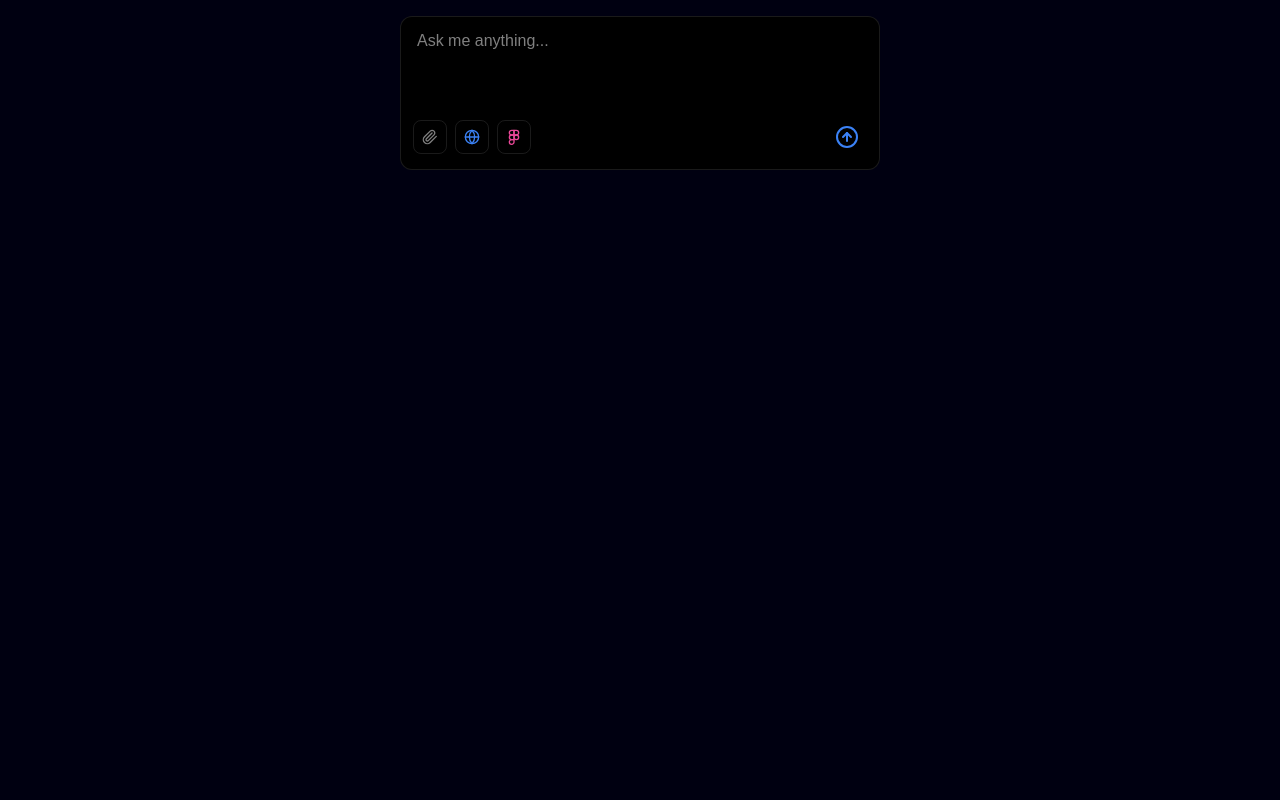
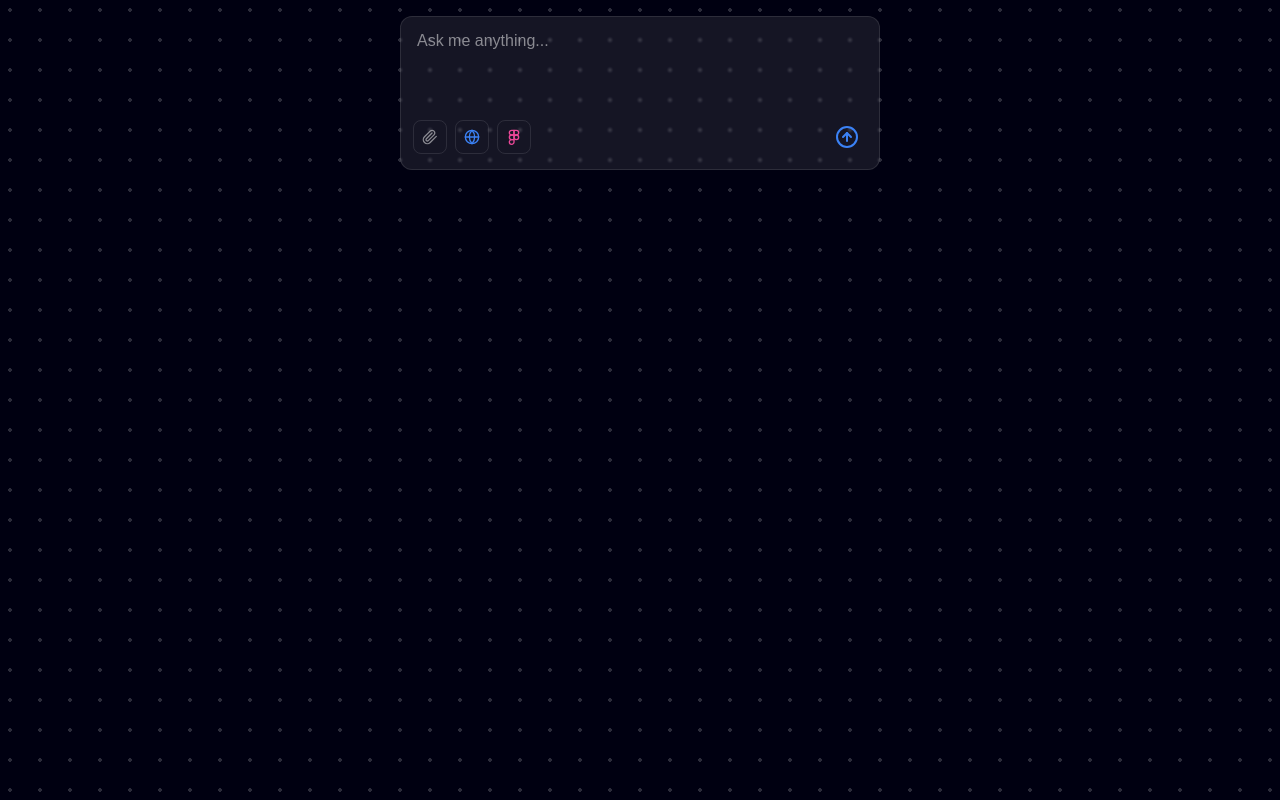
Before and after one commit to Ashraful332/Firebox-Ai, a Next.js app: page /ai in a window 1280 px wide. Built offline with nearby package versions, Linux system fonts and the light colour scheme.

Commit message:
add butifull background

```diff
--- a/src/app/ai/ai.css
+++ b/src/app/ai/ai.css
@@ -1,4 +1,8 @@
 
 .main-div-ai{
     background-color: #000011;
+    /* Add your background pattern here */
+    background-image: radial-gradient(rgba(255, 255, 255, 0.171) 2px, transparent 0);
+    background-size: 30px 30px;
+    background-position: -5px -5px
 }
--- a/src/app/ai/page.tsx
+++ b/src/app/ai/page.tsx
@@ -5,7 +5,7 @@ import axios from 'axios';
 import "./ai.css"
 
 export default function Page() {
-  const [message, setMessage] = useState('');
+  let [message, setMessage] = useState('');
   const [reply, setReply] = useState('');
   const [loading, setLoading] = useState(false);
 
@@ -14,13 +14,14 @@ export default function Page() {
     const res = await axios.post('/api/chat', { message });
     setReply(res.data.reply);
     setLoading(false);
+    setMessage(" ")
   };
 
   return (
     <div className='flex flex-col items-center main-div-ai h-screen'>
       <div className="p-4 w-[90vw] lg:w-[70vw] xl:w-[40vw] ">
       <div className="relative">
-        <div className="relative flex flex-col border border-white/10 rounded-xl bg-black">
+        <div className="relative flex flex-col border border-white/10 rounded-xl bg-[#ffffff15] backdrop-blur-[0.8px] ">
           <div className="overflow-y-auto">
             <textarea
               rows={3}
```
